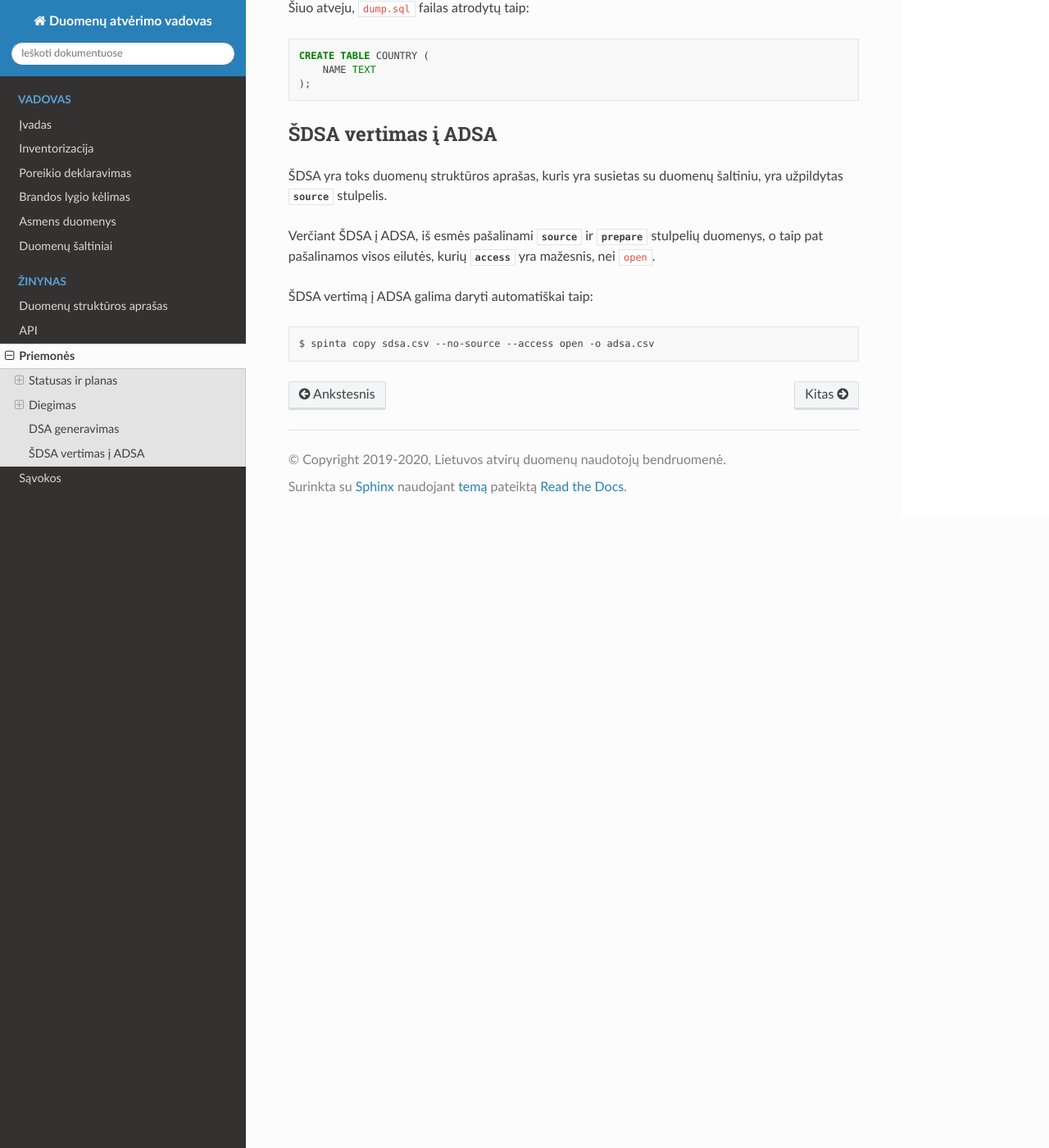
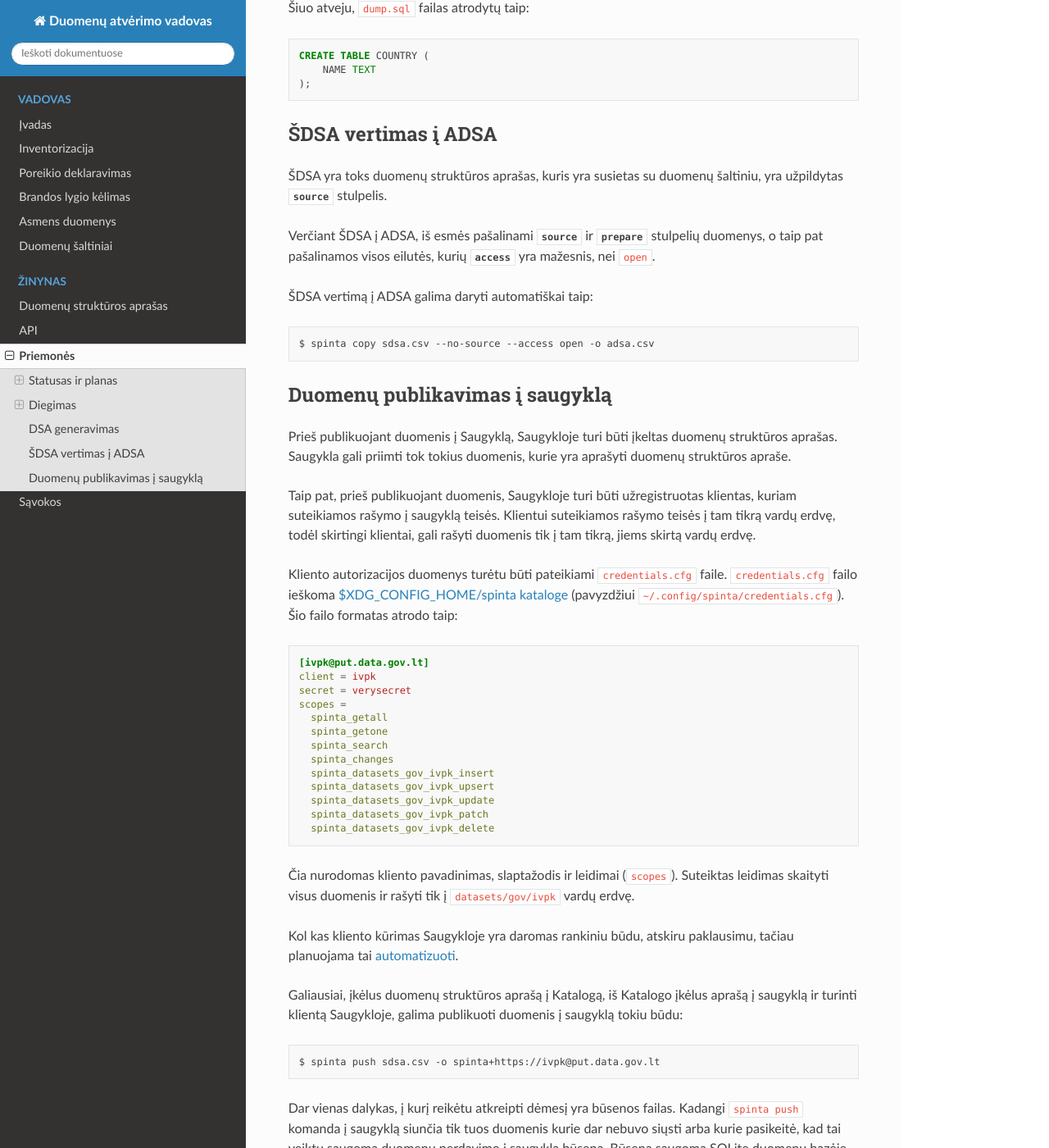
Before and after one commit to atviriduomenys/manifest, a Sphinx documentation site: the page built from docs/priemones/index.rst, in a window 1280 px wide and 1400 px high, scrolled down 5396 px. Shown: the whole window at 82% size. Built offline with Sphinx 7.4.7 and the Read the Docs theme 2.0.0, drawn with Linux system fonts in a browser that asks for light colours; pages that are not in the unit, such as notebooks, are missing from menus; some of the changed text lies outside the part shown.

Commit message:
Docs for spinta push

```diff
--- a/docs/priemones/index.rst
+++ b/docs/priemones/index.rst
@@ -328,3 +328,77 @@ stulpelių duomenys, o taip pat pašalinamos visos eilutės, kurių
 .. code-block:: sh
 
     $ spinta copy sdsa.csv --no-source --access open -o adsa.csv
+
+
+Duomenų publikavimas į saugyklą
+===============================
+
+Prieš publikuojant duomenis į Saugyklą, Saugykloje turi būti įkeltas duomenų
+struktūros aprašas. Saugykla gali priimti tok tokius duomenis, kurie yra
+aprašyti duomenų struktūros apraše.
+
+Taip pat, prieš publikuojant duomenis, Saugykloje turi būti užregistruotas
+klientas, kuriam suteikiamos rašymo į saugyklą teisės. Klientui suteikiamos
+rašymo teisės į tam tikrą vardų erdvę, todėl skirtingi klientai, gali rašyti
+duomenis tik į tam tikrą, jiems skirtą vardų erdvę.
+
+Kliento autorizacijos duomenys turėtu būti pateikiami `credentials.cfg` faile.
+`credentials.cfg` failo ieškoma `$XDG_CONFIG_HOME/spinta kataloge`__ (pavyzdžiui
+`~/.config/spinta/credentials.cfg`). Šio failo formatas atrodo taip:
+
+__ https://specifications.freedesktop.org/basedir-spec/latest/ar01s03.html
+
+.. code-block:: ini
+
+    [ivpk@put.data.gov.lt]
+    client = ivpk
+    secret = verysecret
+    scopes =
+      spinta_getall
+      spinta_getone
+      spinta_search
+      spinta_changes
+      spinta_datasets_gov_ivpk_insert
+      spinta_datasets_gov_ivpk_upsert
+      spinta_datasets_gov_ivpk_update
+      spinta_datasets_gov_ivpk_patch
+      spinta_datasets_gov_ivpk_delete
+
+Čia nurodomas kliento pavadinimas, slaptažodis ir leidimai (`scopes`).
+Suteiktas leidimas skaityti visus duomenis ir rašyti tik į
+`datasets/gov/ivpk` vardų erdvę.
+
+Kol kas kliento kūrimas Saugykloje yra daromas rankiniu būdu, atskiru
+paklausimu, tačiau planuojama tai `automatizuoti`__.
+
+__ https://gitlab.com/atviriduomenys/spinta/-/issues/92
+
+Galiausiai, įkėlus duomenų struktūros aprašą į Katalogą, iš Katalogo įkėlus
+aprašą į saugyklą ir turinti klientą Saugykloje, galima publikuoti duomenis į
+saugyklą tokiu būdu:
+
+.. code-block:: sh
+
+    $ spinta push sdsa.csv -o spinta+https://ivpk@put.data.gov.lt
+
+Dar vienas dalykas, į kurį reikėtu atkreipti dėmesį yra būsenos failas. Kadangi
+`spinta push` komanda į saugyklą siunčia tik tuos duomenis kurie dar nebuvo
+siųsti arba kurie pasikeitė, kad tai veiktų saugoma duomenų perdavimo į saugyklą
+būsena. Būsena saugoma SQLite duomenų bazėje,
+`$XDG_DATA_HOME/spinta/pushstate.db`__ faile (pavyzdžiui
+`~/local/share/spinta/pushstate.db`). Priklausomai nuo duomenų kiekio šis failas
+gali užimti gan daug vietos. Būsenos faile saugomi Saugykloje suteikti objektų
+identifikatoriai, vietiniai identifikatoriai ir duomenų kontrolinė suma.
+
+__ https://specifications.freedesktop.org/basedir-spec/latest/ar01s03.html
+
+Kadangi `spinta push` komanda saugo būseną, šią komandą galima leisti daug
+kartų ir ji tęs duomenų perdavimą nuo tos vietose kur buvo baigta paskutinį
+kartą.
+
+Rekomenduojama šią duomenų publikavimo komanda įtraukti į automatiškai
+vykdomų užduočių sąrašą, kad duomenys būtų publikuojamai automatiškai,
+pavyzdžiui kas naktį arba kas valandą.
+
+Reikėtu atkreipti dėmesį į tai, kad vienu metu reikėtu leisti tik vieną
+`spinta push` komandos procesą.
```
